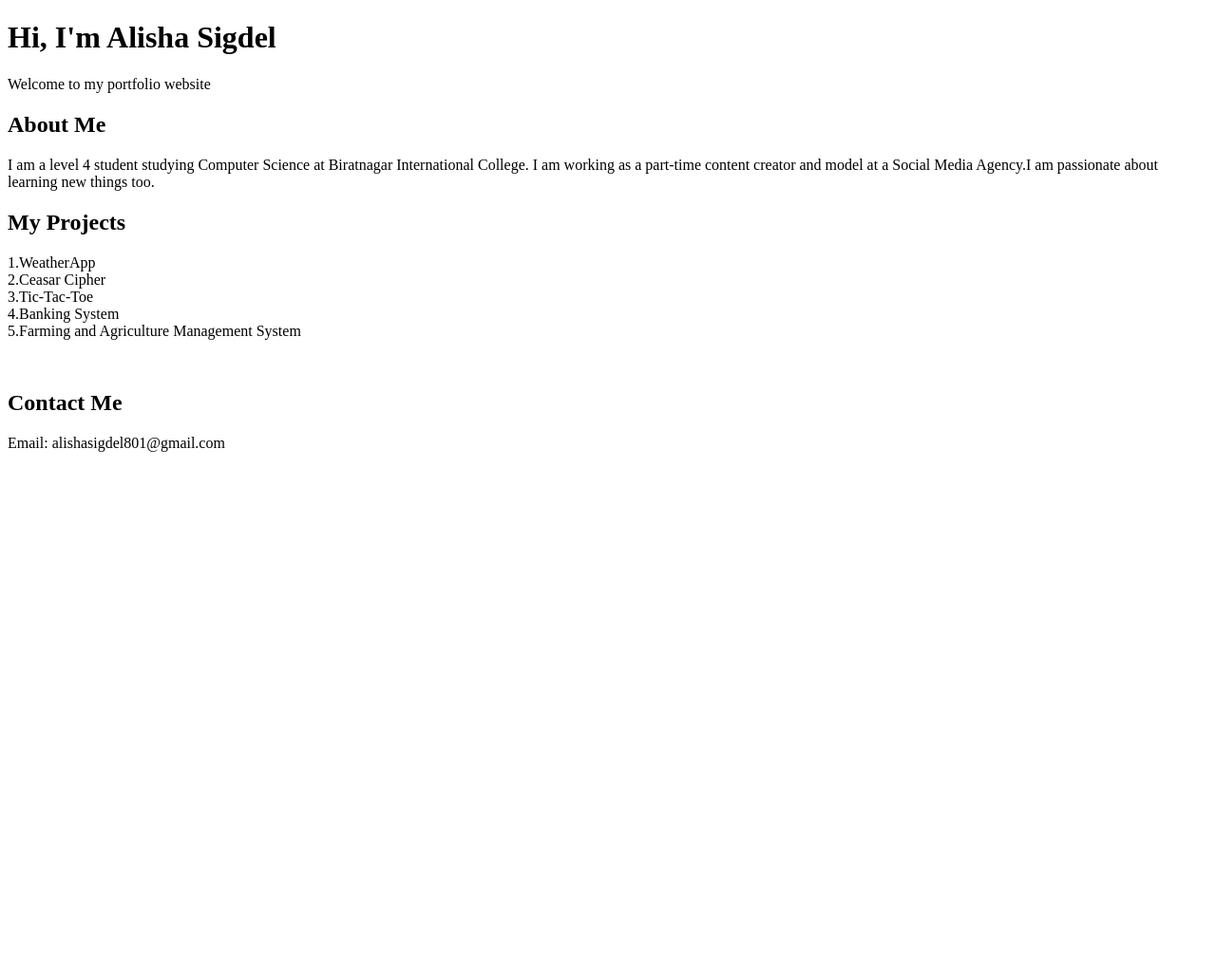
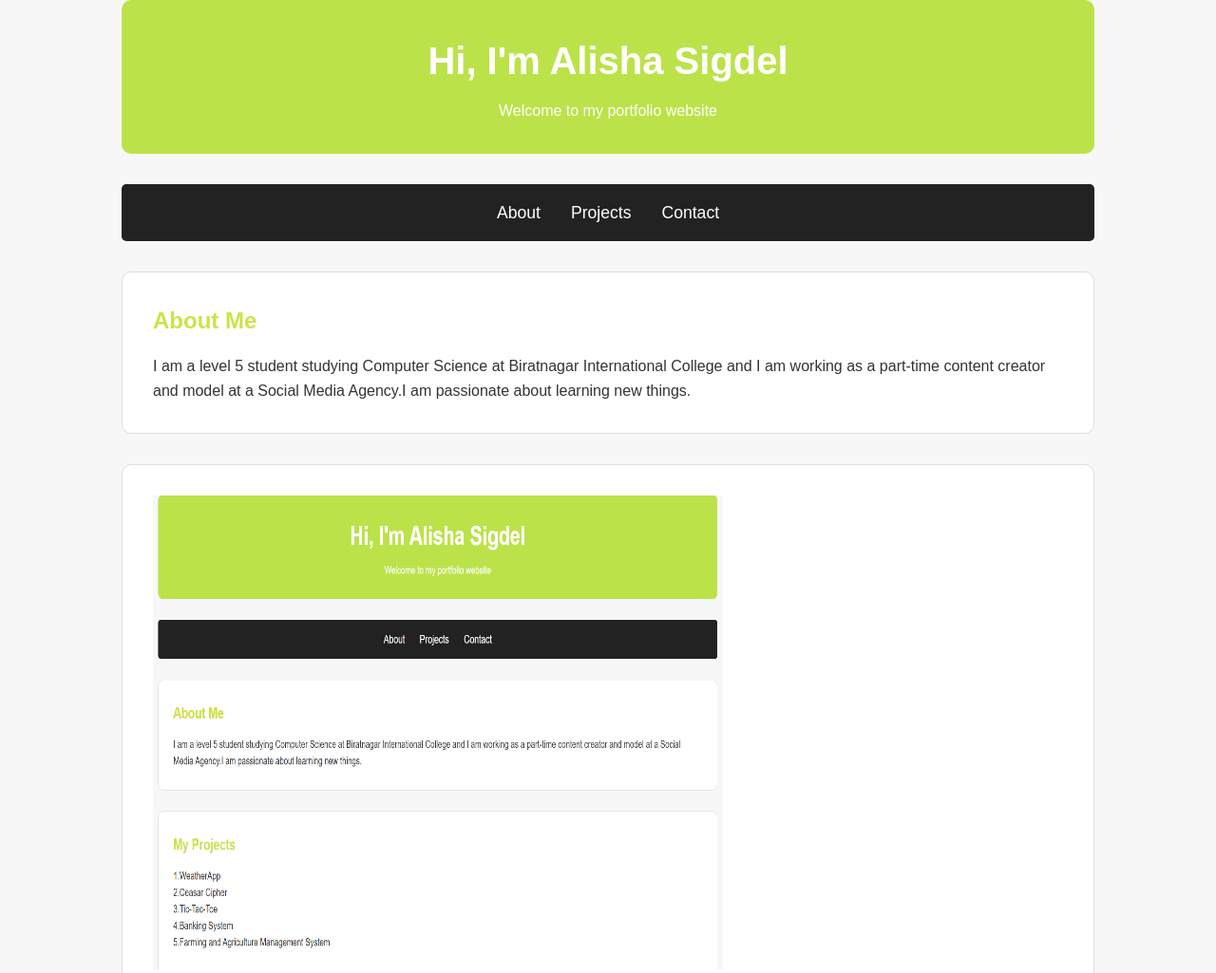
Before and after one commit to alishasigdel11/Portfolio-AlishaaSigdel, a plain HTML site: page week1portfolio/index.html in a window 1280 px wide. Shown: the top 1025 px of the page at 95% size. Before the commit the page ends 800 px from the top, so only its background shows below. Drawn offline with Linux system fonts and the light colour scheme.

Commit message:
Added HTML structure and CSS styling for portfolio

```diff
--- a/week1portfolio/index.html
+++ b/week1portfolio/index.html
@@ -4,20 +4,28 @@
     <meta charset="UTF-8">
     <meta name="viewport" content="width=device-width, initial-scale=1.0">
     <title> My Portfolio</title>
-    <link rel="stylesheet" href="styles.css">
+    <link rel="stylesheet" href="styling.css">
 </head>
 <body>
     <header>
         <h1>Hi, I'm Alisha Sigdel</h1>
         <p>Welcome to my portfolio website</p>
     </header>
+    <nav>
+        <ul>
+            <li><a href="#about">About</a></li>
+            <li><a href="#projects">Projects</a></li>
+            <li><a href="#contact">Contact</a></li>
+        </ul>
+    </nav>
 
     <section id="about">
         <h2>About Me</h2>
-        <p>I am a level 4 student studying Computer Science at Biratnagar International College. I am working as a part-time content creator and model at a Social Media Agency.I am passionate about learning new things too.</p>
+        <p>I am a level 5 student studying Computer Science at Biratnagar International College and I am working as a part-time content creator and model at a Social Media Agency.I am passionate about learning new things.</p>
     </section>
 
     <section id="projects">
+        <img src="images/image.png" alt="" width="600" height="500">
         <h2>My Projects</h2>
         <p> 1.WeatherApp <br> 2.Ceasar Cipher <br> 3.Tic-Tac-Toe <br> 4.Banking System <br> 5.Farming and Agriculture Management System</p> </br>
     </section>
@@ -25,7 +33,16 @@
     <section id="contact">
         <h2>Contact Me</h2>
         <p>Email: alishasigdel801@gmail.com</p>
+
+    <form>
+        <input type="text" placeholder="Your Name" required><br><br>
+
+        <input type="email" placeholder="Your Email" required><br><br>
+
+        <textarea placeholder="Your Message" required></textarea><br><br>
+
+        <button type="submit">Submit</button>
+    </form>
     </section>
-
 </body>
 </html>
--- a/week1portfolio/styling.css
+++ b/week1portfolio/styling.css
@@ -0,0 +1,97 @@
+* {
+    margin: 0;
+    padding: 0;
+    box-sizing: border-box;
+}
+body {
+    font-family: Arial, Helvetica, sans-serif;
+    line-height: 1.6;
+    background-color: #f7f7f7;
+    color: #333;
+    padding: 0 10%;
+}
+header {
+    text-align: center;
+    background-color: #bce24a;
+    color: white;
+    padding: 2rem 1rem;
+    margin-bottom: 2rem;
+    border-radius: 10px;
+}
+
+header h1 {
+    font-size: 2.5rem;
+    margin-bottom: 0.5rem;
+}
+
+nav {
+    background-color: #222;
+    padding: 1rem;
+    margin-bottom: 2rem;
+    border-radius: 5px;
+}
+
+nav ul {
+    list-style: none;
+    display: flex;
+    justify-content: center;
+    gap: 2rem;
+}
+
+nav a {
+    text-decoration: none;
+    color: white;
+    font-size: 1.1rem;
+}
+
+nav a:hover {
+    color: #b9e24a;
+}
+
+section {
+    background-color: white;
+    padding: 2rem;
+    margin-bottom: 2rem;
+    border-radius: 10px;
+    border: 1px solid #ddd;
+}
+
+section h2 {
+    margin-bottom: 1rem;
+    color: #cee24a;
+}
+
+form {
+    margin-top: 1rem;
+}
+
+form input,
+form textarea {
+    width: 100%;
+    padding: 0.8rem;
+    margin-bottom: 1rem;
+    border: 1px solid #aaa;
+    border-radius: 5px;
+    font-size: 1rem;
+}
+
+form button {
+    background-color: #bee24a;
+    color: white;
+    padding: 0.8rem 1.5rem;
+    border: none;
+    border-radius: 5px;
+    font-size: 1rem;
+    cursor: pointer;
+}
+
+form button:hover {
+    background-color: #151610;
+}
+
+footer {
+    text-align: center;
+    padding: 1rem;
+    margin-top: 2rem;
+    color: #555;
+}
```
Also changed, not shown: week1portfolio/images/image.png (added).
